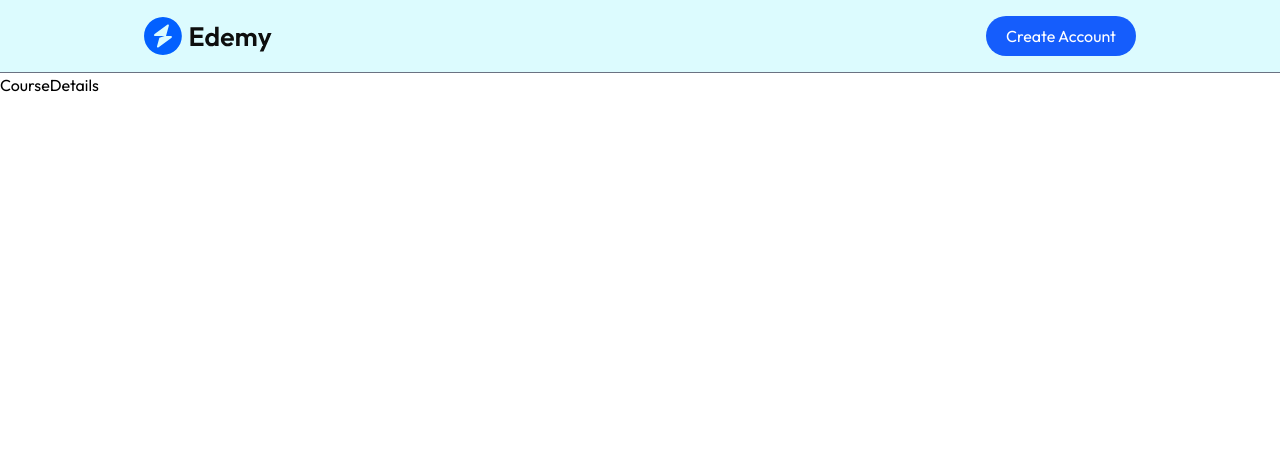
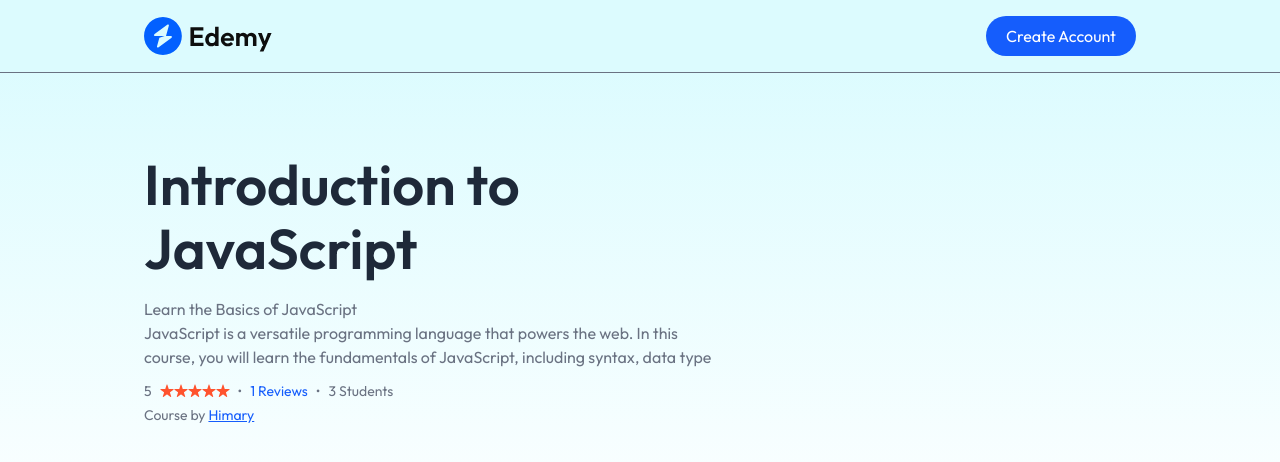
Before and after one commit to Himaryy/mern-lms, a React (Vite) app in the folder client/: page /course/605c72efb3f1c2b1f8e4e1a1 in a window 1280 px wide. Shown: the top 462 px of the page. Built offline with nearby package versions, Linux system fonts and the light colour scheme; no server answers.

Commit message:
6th Commit " course list done and create course details page "

```diff
--- a/client/src/components/student/CourseCard.jsx
+++ b/client/src/components/student/CourseCard.jsx
@@ -36,7 +36,7 @@ const CourseCard = ({ course }) => {
               />
             ))}
           </div>
-          <p className="text-gray-500">{course.courseRatings.length}</p>
+          <p className="text-gray-500">{course.courseRatings.length} Review</p>
         </div>
         <p className="text-base font-semibold text-gray-800">
           {currency}
--- a/client/src/index.css
+++ b/client/src/index.css
@@ -11,4 +11,8 @@
   .customGrid {
     grid-template-columns: repeat(auto-fit, minmax(200px, 1fr));
   }
+
+  .h-section-height {
+    height: 500px;
+  }
 }
--- a/client/src/pages/student/CourseDetails.jsx
+++ b/client/src/pages/student/CourseDetails.jsx
@@ -1,7 +1,80 @@
-import React from "react";
+import React, { useContext, useEffect, useState } from "react";
+import { useParams } from "react-router-dom";
+import { AppContext } from "../../context/AppContext";
+import Loading from "../../components/student/Loading";
+import { assets } from "../../assets/assets";
 
 const CourseDetails = () => {
-  return <div>CourseDetails</div>;
+  const { id } = useParams();
+  const { allCourses, calculateRating } = useContext(AppContext);
+
+  const [courseData, setCourseData] = useState(null);
+
+  const fetchCourseData = async () => {
+    const findCourse = allCourses.find((course) => course._id === id);
+    setCourseData(findCourse);
+  };
+
+  useEffect(() => {
+    fetchCourseData();
+    // eslint-disable-next-line react-hooks/exhaustive-deps
+  }, [id, allCourses]);
+
+  return courseData ? (
+    <>
+      <div className="flex md:flex flex-col-reverse gap-10 relative items-start justify-between md:px-36 px-8 md:pt-10 pt-5 text-left">
+        <div className="absolute top-0 left-0 w-full h-section-height inset-0 z-0 bg-gradient-to-b from-cyan-100/70"></div>
+        <div className="max-w-xl z-10 text-gray-500">
+          <h1 className="md:text-[56px] md:leading-[64px] text-[28px] leading-[44px] font-semibold text-gray-800">
+            {courseData.courseTitle}
+          </h1>
+          <p
+            className="pt-4 md:text-base text-sm"
+            dangerouslySetInnerHTML={{
+              __html: courseData.courseDescription.slice(0, 200),
+            }}
+          />
+
+          <div className="flex items-center space-x-2 pt-3 pb-1 text-sm">
+            <p>{calculateRating(courseData)}</p>
+            <div className="flex">
+              {[...Array(5)].map((_, index) => (
+                <img
+                  key={index}
+                  src={
+                    index < Math.floor(calculateRating(courseData))
+                      ? assets.star
+                      : assets.star_blank
+                  }
+                  alt="Star"
+                  className="w-3.5 h-3.5"
+                />
+              ))}
+            </div>
+            <div>•</div>
+            <p className="text-blue-600">
+              {courseData.courseRatings.length}{" "}
+              {courseData.courseRatings.length >= 1 ? "Reviews" : "No Review"}
+            </p>
+
+            <div>•</div>
+
+            <p>
+              {courseData.enrolledStudents.length}{" "}
+              {courseData.enrolledStudents.length > 1 ? "Students" : "Student"}
+            </p>
+          </div>
+          <p className="text-sm">
+            Course by <span className="text-blue-600 underline">Himary</span>
+          </p>
+        </div>
+
+        <div></div>
+      </div>
+    </>
+  ) : (
+    <Loading />
+  );
 };
 
 export default CourseDetails;
```
